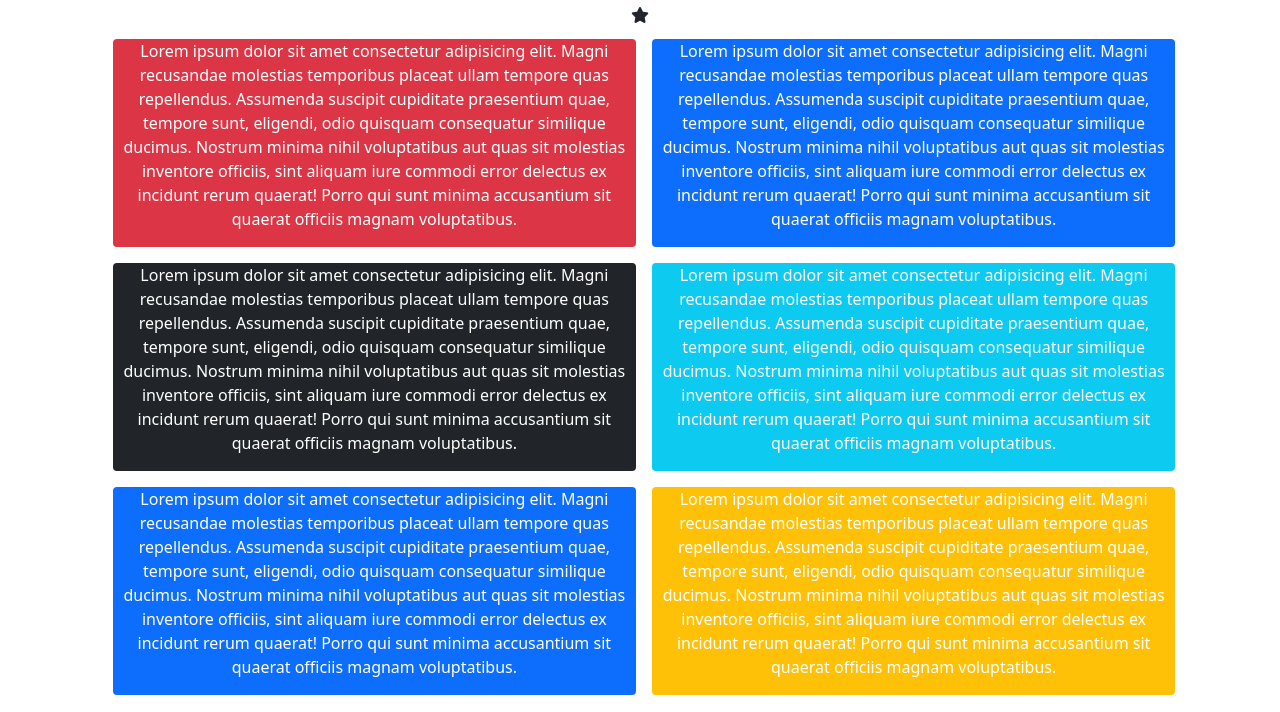
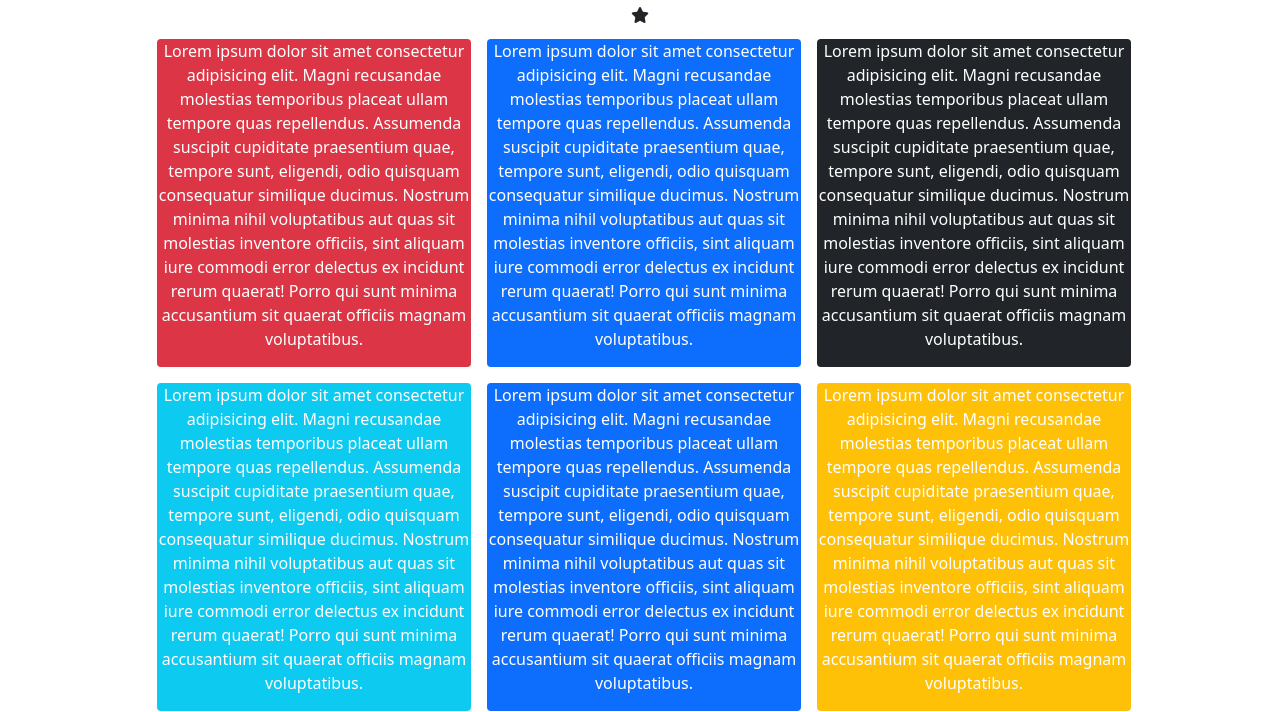
Before and after one commit to CristianN01/html-css-bootstrap-freelancer, a plain HTML site: page index.html in a window 1280 px wide. Shown: the part 197-909 px from the top of the page. Drawn offline with nearby package versions, Linux system fonts and the light colour scheme.

Commit message:
aggiunto ultimo breakpoint con suddivisione delle immagini in 2 righe con 3 immagini fep fila

```diff
--- a/index.html
+++ b/index.html
@@ -45,42 +45,42 @@
 
                 </div>
                 <div class="row justify-content-center m-1 pb-2">
-                    <div class="col-sm-12 col-md-5 text-center bg-danger p-0 text-white  rounded m-2 ">
+                    <div class="col-sm-12 col-md-5 col-lg-3 text-center bg-danger p-0 text-white  rounded m-2 ">
                         <p>Lorem ipsum dolor sit amet consectetur adipisicing elit. Magni recusandae molestias temporibus placeat ullam tempore quas repellendus. Assumenda suscipit cupiditate praesentium quae, tempore sunt, eligendi, odio quisquam consequatur similique ducimus.
                         Nostrum minima nihil voluptatibus aut quas sit molestias inventore officiis, sint aliquam iure commodi error delectus ex incidunt rerum quaerat! Porro qui sunt minima accusantium sit quaerat officiis magnam voluptatibus.</p>
                     </div>
 
 
 
-                    <div class="col-sm-12 col-md-5 text-center bg-primary p-0 text-white  d-flex rounded m-2  ">
+                    <div class="col-sm-12 col-md-5 col-lg-3 text-center bg-primary p-0 text-white  d-flex rounded m-2  ">
                         <p>Lorem ipsum dolor sit amet consectetur adipisicing elit. Magni recusandae molestias temporibus placeat ullam tempore quas repellendus. Assumenda suscipit cupiditate praesentium quae, tempore sunt, eligendi, odio quisquam consequatur similique ducimus.
                         Nostrum minima nihil voluptatibus aut quas sit molestias inventore officiis, sint aliquam iure commodi error delectus ex incidunt rerum quaerat! Porro qui sunt minima accusantium sit quaerat officiis magnam voluptatibus.</p>
                     </div>
 
 
 
-                    <div class="col-12 col-md-5 text-center bg-dark p-0 text-white  d-flex rounded m-2  ">
+                    <div class="col-12 col-md-5 col-lg-3 text-center bg-dark p-0 text-white  d-flex rounded m-2  ">
                         <p>Lorem ipsum dolor sit amet consectetur adipisicing elit. Magni recusandae molestias temporibus placeat ullam tempore quas repellendus. Assumenda suscipit cupiditate praesentium quae, tempore sunt, eligendi, odio quisquam consequatur similique ducimus.
                         Nostrum minima nihil voluptatibus aut quas sit molestias inventore officiis, sint aliquam iure commodi error delectus ex incidunt rerum quaerat! Porro qui sunt minima accusantium sit quaerat officiis magnam voluptatibus.</p>
                     </div>
 
 
 
-                    <div class="col-12 col-md-5 text-center bg-info p-0 text-white  d-flex rounded m-2 ">
+                    <div class="col-12 col-md-5 col-lg-3 text-center bg-info p-0 text-white  d-flex rounded m-2 ">
                         <p>Lorem ipsum dolor sit amet consectetur adipisicing elit. Magni recusandae molestias temporibus placeat ullam tempore quas repellendus. Assumenda suscipit cupiditate praesentium quae, tempore sunt, eligendi, odio quisquam consequatur similique ducimus.
                         Nostrum minima nihil voluptatibus aut quas sit molestias inventore officiis, sint aliquam iure commodi error delectus ex incidunt rerum quaerat! Porro qui sunt minima accusantium sit quaerat officiis magnam voluptatibus.</p>
                     </div>
 
 
 
-                    <div class="col-12 col-md-5 text-center bg-primary p-0 text-white  d-flex rounded m-2 ">
+                    <div class="col-12 col-md-5 col-lg-3 text-center bg-primary p-0 text-white  d-flex rounded m-2 ">
                         <p>Lorem ipsum dolor sit amet consectetur adipisicing elit. Magni recusandae molestias temporibus placeat ullam tempore quas repellendus. Assumenda suscipit cupiditate praesentium quae, tempore sunt, eligendi, odio quisquam consequatur similique ducimus.
                         Nostrum minima nihil voluptatibus aut quas sit molestias inventore officiis, sint aliquam iure commodi error delectus ex incidunt rerum quaerat! Porro qui sunt minima accusantium sit quaerat officiis magnam voluptatibus.</p>
                     </div>
 
 
 
-                    <div class="col-12 col-md-5 text-center bg-warning p-0 text-white  d-flex rounded m-2 ">
+                    <div class="col-12 col-md-5 col-lg-3 text-center bg-warning p-0 text-white  d-flex rounded m-2 ">
                         <p>Lorem ipsum dolor sit amet consectetur adipisicing elit. Magni recusandae molestias temporibus placeat ullam tempore quas repellendus. Assumenda suscipit cupiditate praesentium quae, tempore sunt, eligendi, odio quisquam consequatur similique ducimus.
                         Nostrum minima nihil voluptatibus aut quas sit molestias inventore officiis, sint aliquam iure commodi error delectus ex incidunt rerum quaerat! Porro qui sunt minima accusantium sit quaerat officiis magnam voluptatibus.</p>
                     </div>
```
